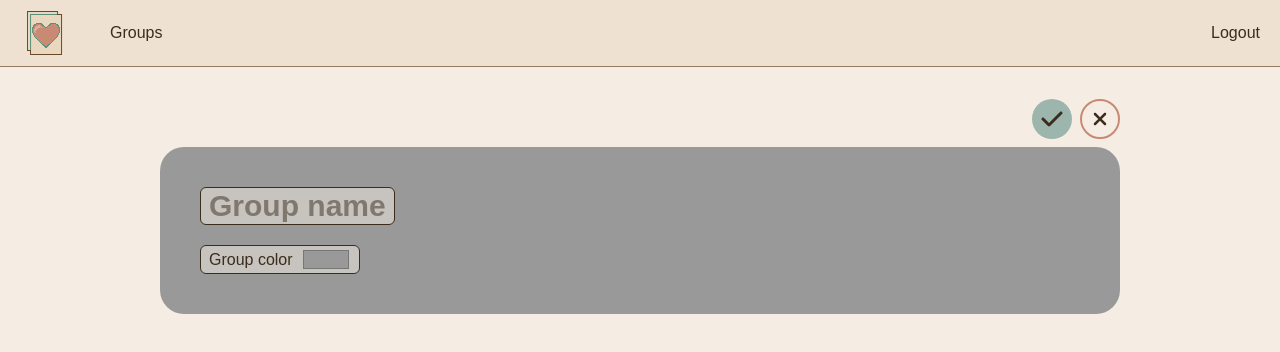
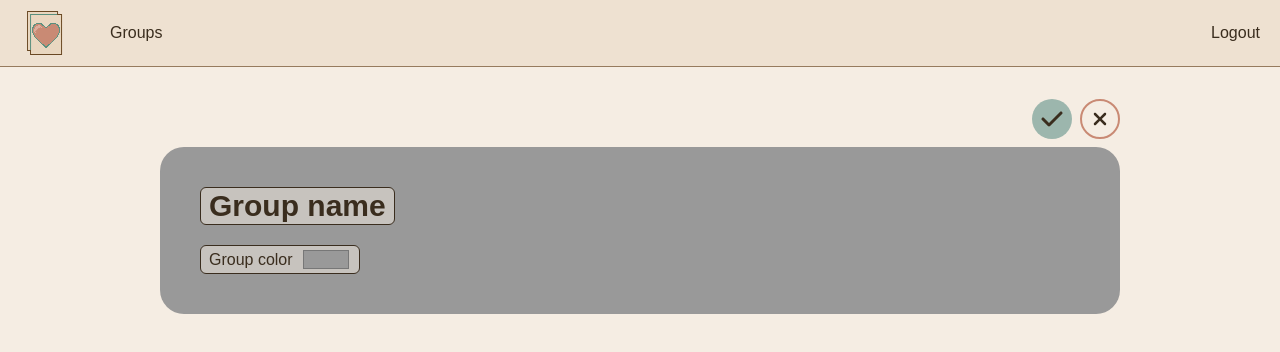
Before and after one commit to 04mHuang/Memsheets, a Next.js app in the folder frontend/: page /groups/edit in a window 1280 px wide. Shown: the top 352 px of the page. Built offline with nearby package versions, Linux system fonts and the light colour scheme; no server answers; a web font is replaced by a local one.

Commit message:
Modified: input placeholders to dynamically change text color

```diff
--- a/frontend/src/app/globals.css
+++ b/frontend/src/app/globals.css
@@ -91,6 +91,9 @@ body {
   .sheet-input {
     @apply bg-background/[0.5] px-2 rounded-md border-1 border-foreground;
   }
+  .sheet-input::placeholder {
+    color: var(--placeholder-color);
+  }
   .sheet-details {
     @apply flex flex-col flex-1;
   }
--- a/frontend/src/app/groups/edit/page.tsx
+++ b/frontend/src/app/groups/edit/page.tsx
@@ -4,6 +4,7 @@ import { useState } from "react";
 import { useRouter } from "next/navigation";
 import axiosInstance from "@/app/axiosInstance";
 import EditButtons from "@/app/components/EditButtons";
+import { isDarkColor } from "@/app/util/colorUtil";
 
 const EditGroup = () => {
   const router = useRouter();
@@ -33,7 +34,7 @@ const EditGroup = () => {
         submit={createGroup}
         cancel={() => router.back()}
       />
-      <div className="sheet" style={{ background: group.color }}>
+      <div className={`sheet ${isDarkColor(group.color) ? "text-background" : "text-foreground"}`} style={{ background: group.color, '--placeholder-color': isDarkColor(group.color) ? "var(--background)" : "var(--foreground)" } as React.CSSProperties}>
         <form method="POST" onSubmit={(e) => {e.preventDefault(); createGroup();}}>
           <input
             type="text"
@@ -42,6 +43,7 @@ const EditGroup = () => {
             placeholder="Group name"
             aria-label="Group name"
             className="sheet-input sheet-name"
+            style={{ color: 'var(--placeholder-color)' }}
           />
           <br />
           <label className="sheet-input color-input">
```
